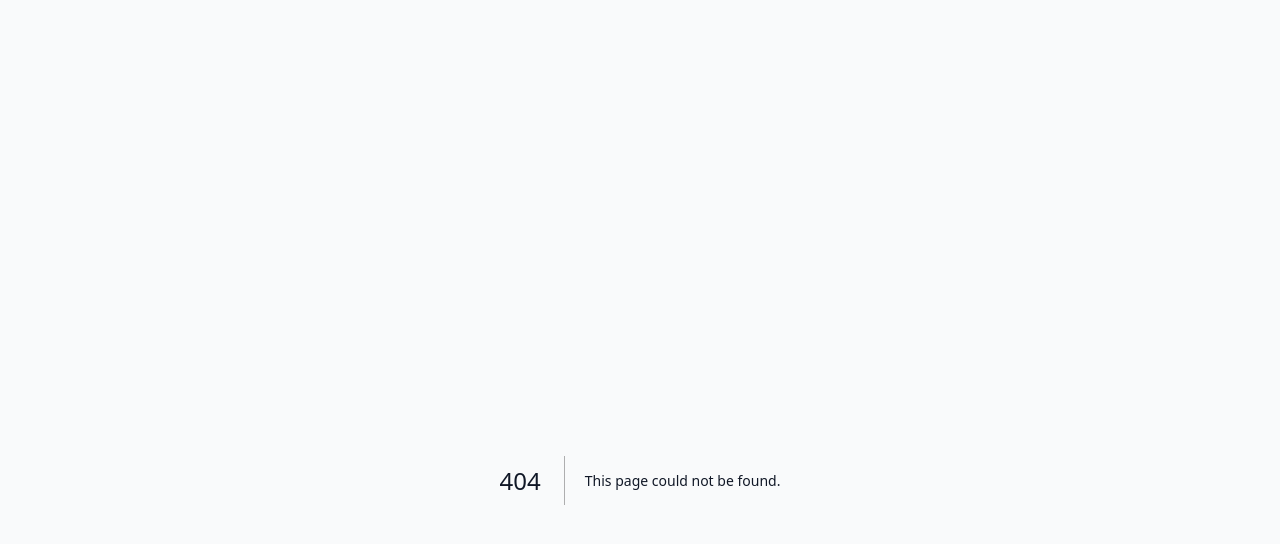
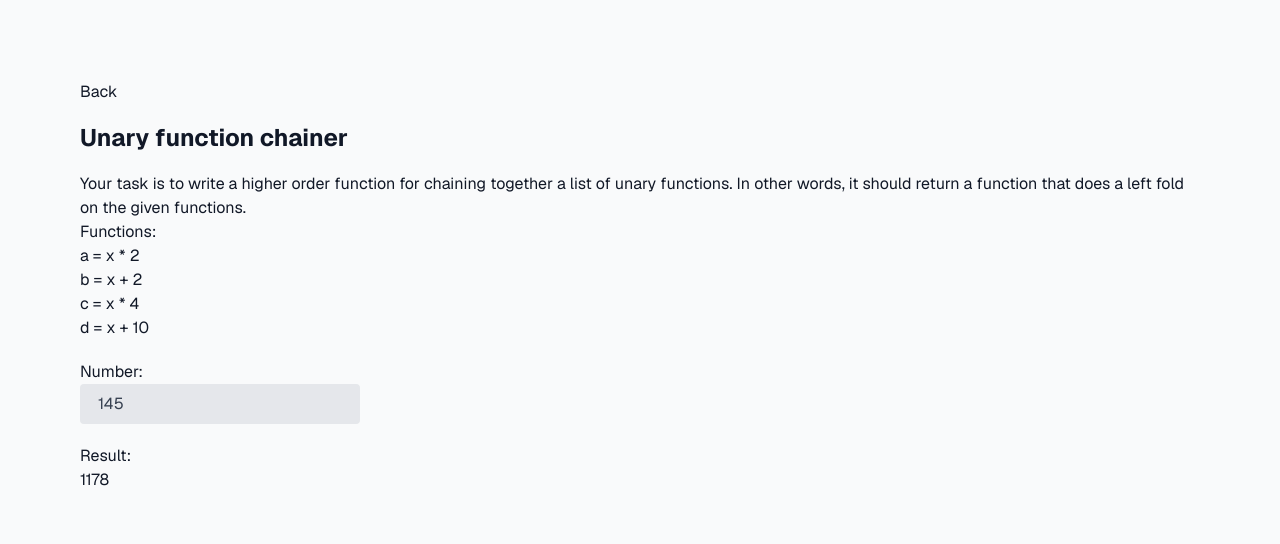
Before and after one commit to kmpronina/codewars, a Next.js app: page /pages/unary_function_chainer in a window 1280 px wide. Before the commit this address had no page. Shown: the top 544 px of the page. Built offline with nearby package versions, Linux system fonts and the light colour scheme.

Commit message:
Unary function chainer

```diff
--- a/app/page.tsx
+++ b/app/page.tsx
@@ -22,6 +22,7 @@ export default function Home() {
       </Link>
       <Link href="/pages/strong_number">Strong Number</Link>
       <Link href="/pages/triangle_number_check">Triangle number check</Link>
+      <Link href="/pages/unary_function_chainer">Unary function chainer</Link>
       <Link href="/pages/valid_phone_number">Valid Phone Number</Link>
     </main>
   );
--- /dev/null
+++ b/app/pages/unary_function_chainer/page.tsx
@@ -0,0 +1,57 @@
+"use client";
+
+import InputNaturalNumber from "@/app/_components/InputNaturalNumber";
+import LinkBack from "@/app/_components/LinkBack";
+import TaskTitle from "@/app/_components/TaskTitle";
+import WrapperWithLabel from "@/app/_components/WrapperWithLabel";
+import { useState } from "react";
+
+export default function UnaryFunctionChainer() {
+  const [number, setNumber] = useState<number>(145);
+
+  function chained(functions: ((x: number) => number)[]) {
+    return function (a: number) {
+      return functions.reduce((acc, fn) => fn(acc), a);
+    };
+  }
+
+  function a(x: number) {
+    return x * 2;
+  }
+  function b(x: number) {
+    return x + 2;
+  }
+  function c(x: number) {
+    return x * 4;
+  }
+  function d(x: number) {
+    return x + 10;
+  }
+
+  return (
+    <>
+      <LinkBack />
+      <TaskTitle title="Unary function chainer" />
+      <div>
+        Your task is to write a higher order function for chaining together a
+        list of unary functions. In other words, it should return a function
+        that does a left fold on the given functions.
+        <br />
+        Functions:
+        <ul>
+          <li>a = x * 2</li>
+          <li>b = x + 2</li>
+          <li>c = x * 4</li>
+          <li>d = x + 10</li>
+        </ul>
+      </div>
+      <WrapperWithLabel label="Number">
+        <InputNaturalNumber number={number} setNumber={setNumber} />
+      </WrapperWithLabel>
+
+      <WrapperWithLabel label="Result">
+        {chained([a, b, c, d])(number)}
+      </WrapperWithLabel>
+    </>
+  );
+}
```
